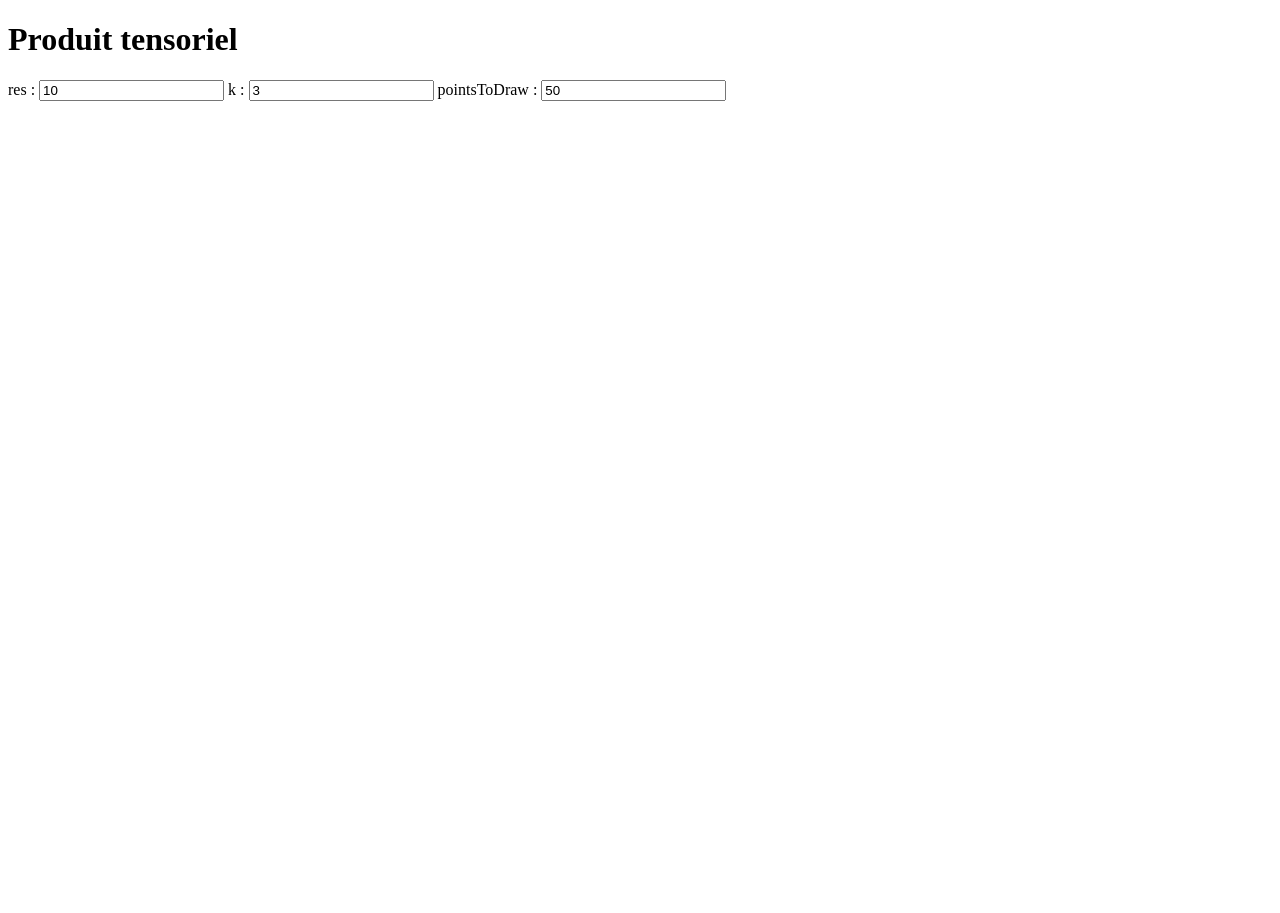
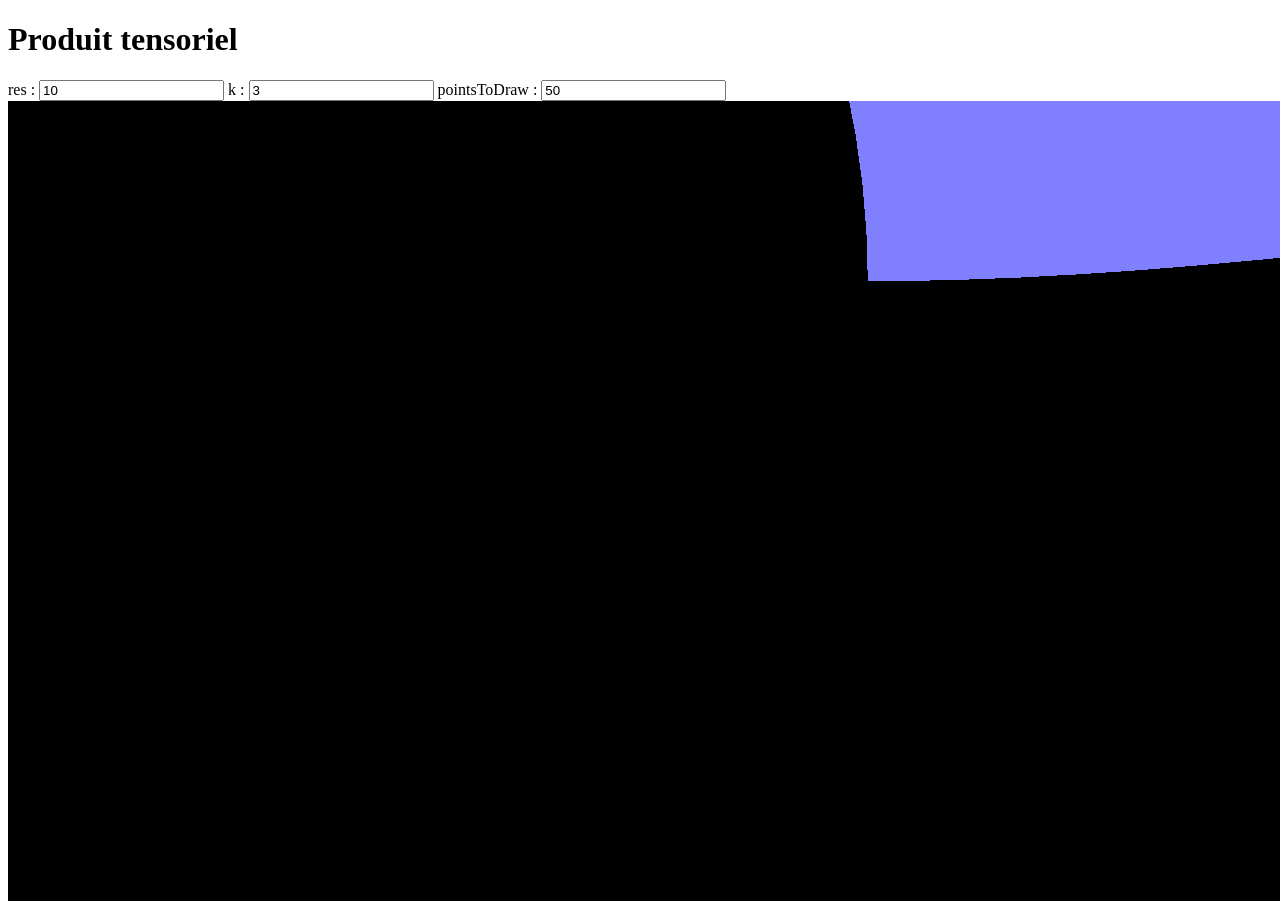
Before and after one commit to Canardou/m2-igai, a plain HTML site: page TP_Rendu/TP2.html in a window 1280 px wide. Before the commit the page ends 800 px from the top, so only its background shows below. Drawn offline with Linux system fonts and the light colour scheme.

Commit message:
Put back scene in TP2

```diff
--- a/TP_Rendu/Surface.js
+++ b/TP_Rendu/Surface.js
@@ -1,3 +1,4 @@
+/*global THREE*/
 class Surface{
     constructor(pointsArray, lineGenerator){
         this.pointsArray = Surface.matrix(pointsArray.length,pointsArray[0].length);
@@ -6,12 +7,12 @@ class Surface{
                 this.pointsArray[k][l] =  pointsArray[k][l].clone();
 
         this.resolution = {'x':0,'y':0};
-        this.points = null;
+        this.points = [];
         this.lineGenerator = lineGenerator;
     }
 
     computePoints(x,y,order){
-        this.points = Surface.matrix(x,y);
+        this.points = [];
         var directrice = [];
         for(var k in this.pointsArray){
             directrice[k] = new this.lineGenerator(this.pointsArray[k],order).getLine(x);
@@ -23,7 +24,7 @@ class Surface{
             }
             var generatrice = new this.lineGenerator(dir,order).getLine(y);
             for(var j = 0; j < y; j++){
-                this.points[i][j]=generatrice[j];
+                this.points.push(generatrice[j]);
             }
         }
         return this.points;
@@ -40,6 +41,25 @@ class Surface{
         return this.computeSurface(resolution.x, resolution.y, resolution.order);
     }
 
+    getSurfaceGeometry(resolution){
+        this.getSurface(resolution);
+        var geom = new THREE.Geometry();
+        geom.vertices = geom.vertices.concat(this.points);
+        var l = resolution.x;
+        for(var j = 0; j < resolution.y - 1; j++){
+            for(var i = 0; i < resolution.x - 1; i++){
+                geom.faces.push( new THREE.Face3( i + j*l, i + 1 + j*l, i + l + j*l ) );
+                geom.faces.push( new THREE.Face3( i + l +  j*l, i + 1 + j*l, i + l + 1 + j*l ) );
+            }
+        }
+        for(var k in geom.faces){
+            geom.faces[k].normal.set(0, 0, 1);
+        }
+
+        console.log(geom)
+        return geom;
+    }
+
     static matrix(m, n) {
       return Array.from({
         length: m
--- a/TP_Rendu/TP2.html
+++ b/TP_Rendu/TP2.html
@@ -33,19 +33,62 @@
 <script>
     /*global THREE, BSpline, Surface*/
     var points = [[0, 0, 0,
-                    0, 200, 0],
+                    0, 200, 0,
+                    0, 400, 0],
                     [200, 0, 0,
-                    200, 200, 0],
+                    200, 200, 0,
+                    0, 400, 0],
                     [400, 0, 0,
-                    400, 200, 300]];
+                    400, 200, 300,
+                    0, 400, 0]];
     var v3points = Surface.matrix(points.length,points[0].length/3);
     for(var i = 0; i < points.length; i++){
         for(var j = 0; j < points[i].length/3; j++)
             v3points[i][j] = new THREE.Vector3(points[i][j*3], points[i][j*3+1], points[i][j*3+2]);
     }
 
-    var res = {'x':10,'y':10,'order':2};
+    var res = {'x':10,'y':10,'order':3};
 
     var surface = new Surface(v3points,BSpline);
-    surface.getSurface(res);
+    var geom = surface.getSurfaceGeometry(res);
+
+    var scene = new THREE.Scene();
+
+    var renderer = new THREE.WebGLRenderer();
+    renderer.setSize(window.innerWidth, window.innerHeight);
+    document.body.appendChild(renderer.domElement);
+
+    var camera = new THREE.PerspectiveCamera(40, window.innerWidth / window.innerHeight, 1, 15000);
+    camera.position.set(0, 0, 500);
+    camera.lookAt(new THREE.Vector3(0, 0, 0));
+
+    var material = new THREE.ShaderMaterial({
+    	vertexShader: document.getElementById( 'vertexShader' ).textContent,
+    	fragmentShader: document.getElementById( 'fragmentShader' ).textContent
+    });
+
+    var object = new THREE.Mesh( geom, material );
+
+   scene.add(object);
+
+    var mouseX = 0, mouseY = 0;
+    document.addEventListener('mousemove', function(event) {
+        mouseX = (event.clientX - window.innerWidth / 2) * 10;
+        mouseY = (event.clientY - window.innerHeight / 2) * 10;
+    }, false);
+
+
+
+    (function animloop(){
+      requestAnimationFrame(animloop);
+      render();
+    })();
+
+    function render(){
+        camera.position.x += ( mouseX - camera.position.x ) * .05;
+		camera.position.y += ( - mouseY - camera.position.y ) * .05;
+		camera.lookAt( scene.position );
+
+		renderer.render( scene, camera );
+    }
 </script>
```
